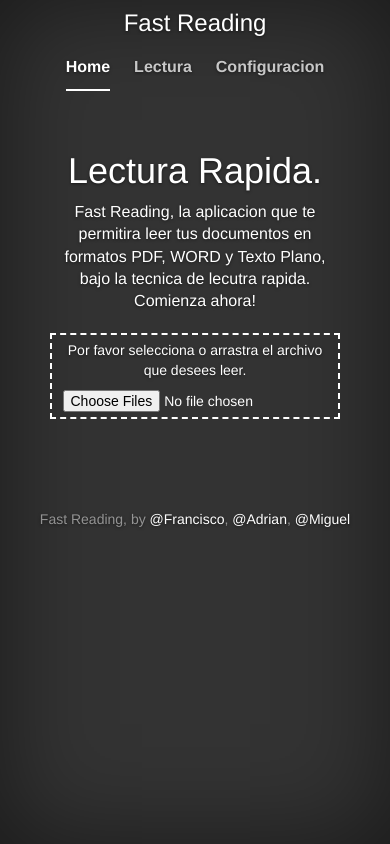
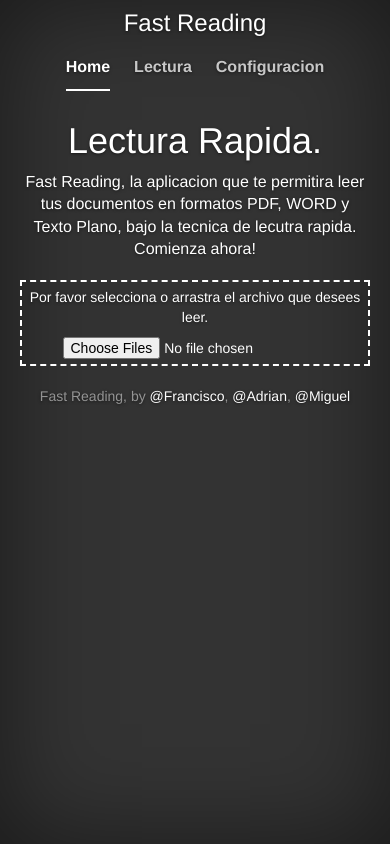
Before and after one commit to vaquer/FastReadingPy, a Django app: page / in a window 390 px wide. Run offline with Django 3.2, Linux system fonts and the light colour scheme; some libraries are stand-ins or nearby versions.

Commit message:
responsive

```diff
--- a/FastReading/templates/home.html
+++ b/FastReading/templates/home.html
@@ -114,7 +114,7 @@
                     </div>
                 </div>
                 <div class="cover">
-                    <div class="welcome inner">
+                    <div class="welcome">
                         <h1 class="cover-heading">Lectura Rapida.</h1>
                         <p class="lead">Fast Reading, la aplicacion que te permitira leer tus documentos en formatos PDF, WORD y Texto Plano, bajo la tecnica de lecutra rapida. Comienza ahora!</p>
                         <p class="lead">
@@ -168,7 +168,7 @@
                     </div>
                 </div>
                 <div class="mastfoot">
-                    <div class="inner">
+                    <div class="">
                         <p>Fast Reading, by <a href="https://github.com/vaquer">@Francisco</a>, <a href="https://www.facebook.com/rodilloo">@Adrian</a>, <a href="https://twitter.com/mdo">@Miguel</a></p>
                     </div>
                 </div>
```
